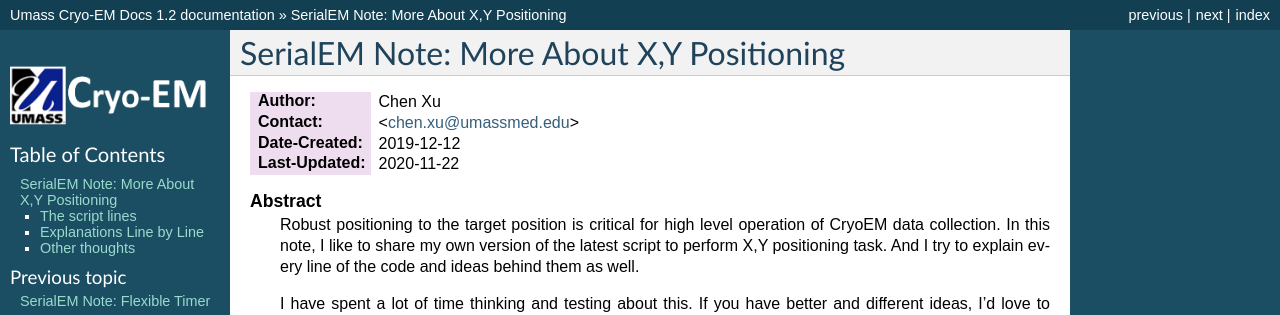
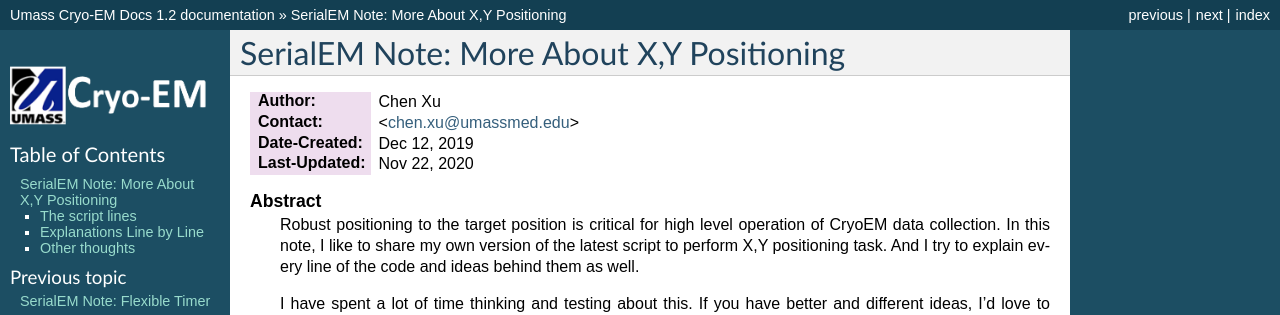
Before and after one commit to xuchen66/sphinx-emdocs, a Sphinx documentation site: the page built from source/serialem-note-more-about-XY-position.rst, in a window 1280 px wide. Shown: the top 315 px of the page. Built offline with Sphinx 7.4.7, drawn with Linux system fonts in a browser that asks for light colours; pages that are not in the unit, such as notebooks, are missing from menus.

Commit message:
Update serialem-note-more-about-XY-position.rst

```diff
--- a/source/serialem-note-more-about-XY-position.rst
+++ b/source/serialem-note-more-about-XY-position.rst
@@ -6,8 +6,8 @@
 
 :Author: Chen Xu
 :Contact: <chen.xu@umassmed.edu>
-:Date-Created: 2019-12-12
-:Last-Updated: 2020-11-22
+:Date-Created: Dec 12, 2019
+:Last-Updated: Nov 22, 2020
 
 .. glossary::
 
```
